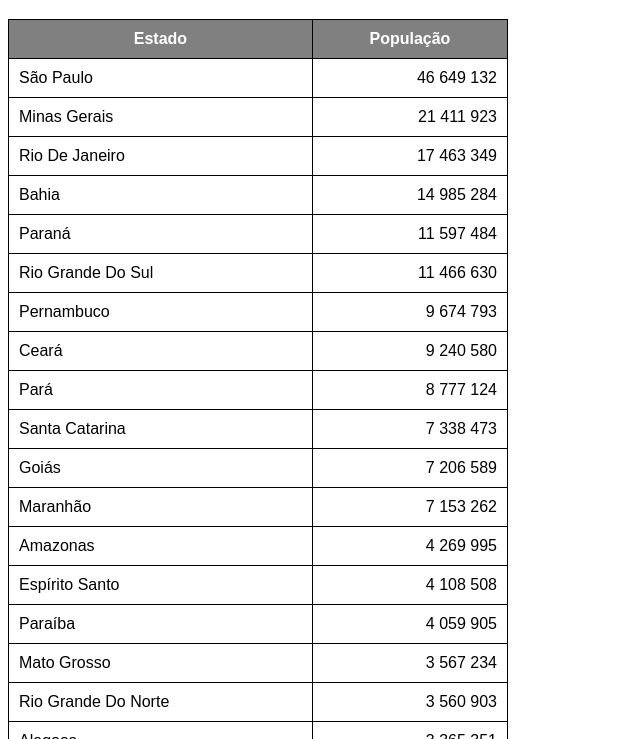
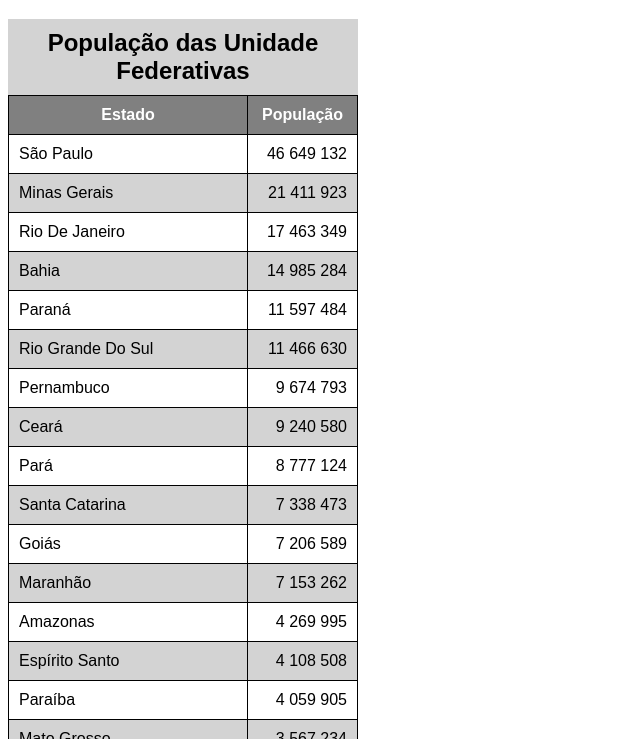
Before and after one commit to duduperal/html-css, a plain HTML site: page exercicios/ex023/tabela002.html in a window 1280 px wide. Shown: the part 61-800 px from the top of the page, without its empty margins (0-640 px from the left). Drawn offline with Linux system fonts and the light colour scheme.

Commit message:
Atualizei tabela002

```diff
--- a/exercicios/ex023/tabela002.html
+++ b/exercicios/ex023/tabela002.html
@@ -11,7 +11,7 @@
         }
 
         table{
-            width: 500px;
+            width: 350px;
             border-collapse: collapse;
         }
 
@@ -25,8 +25,18 @@
             color: white;
         }
 
+        tbody > tr:nth-child(2n){
+            background-color: lightgray;
+        }
+
         .num{
             text-align: right;
+        }
+        caption{
+            font-size: 1.5em;
+            font-weight: bold;
+            padding: 10px;
+            background-color: lightgray;
         }
     </style>
 </head>
@@ -35,6 +45,7 @@
     <!--
         Anatomia para tabelas grandes
         TABLE
+            CAPTION (LEGENDA)
             THEAD
                 TR, TD, TH
             TBODY
@@ -44,16 +55,17 @@
     -->
 
     <table>
+        <caption>População das Unidade Federativas</caption>
         <thead>
             <tr>
-                <th>Estado</th>
-                <th>População</th>
+                <th scope="col">Estado</th>
+                <th scope="col" style="width: 50px;">População</th>
             </tr>
         </thead>
         <tfoot>
             <tr>
-                <th>Total de Habitantes</th>
-                <th class="num">213.317.238</th>
+                <th scope="row">Total de Habitantes</th>
+                <td class="num"><strong>213.317.238</strong></td>
             </tr>
         </tfoot>
         <tbody>
```
